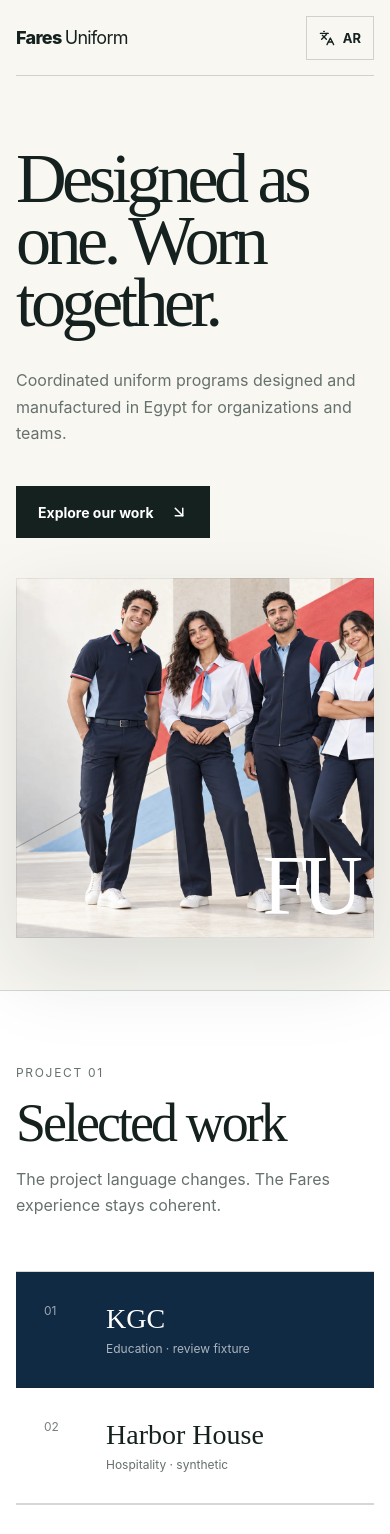
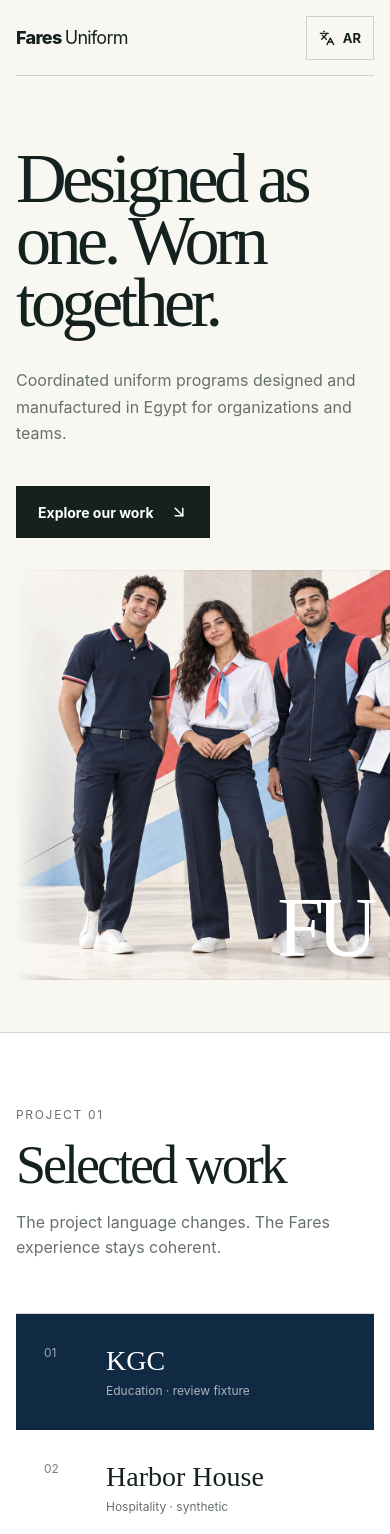
Before and after one commit to faresmohamed260/fares-uniform, a Next.js app in the folder prototype/public-site-motion/: page / in a window 390 px wide. Shown: the top 1534 px of the page. Built offline with nearby package versions, Linux system fonts and the light colour scheme.

Commit message:
style: strengthen editorial hero and garment depth

```diff
--- a/prototype/public-site-motion/app/globals.css
+++ b/prototype/public-site-motion/app/globals.css
@@ -23,15 +23,15 @@ button:focus-visible, a:focus-visible { outline: 3px solid var(--focus); outline
 .contact-link svg, footer svg { width: 15px; }
 .language-button { min-height: 44px; padding: 0 12px; border: 1px solid var(--line); background: transparent; cursor: pointer; }
 .language-button svg { width: 16px; }
-.hero { width: min(1440px, calc(100% - 64px)); min-height: 690px; margin: 0 auto; display: grid; grid-template-columns: minmax(0, .95fr) minmax(440px, 1.05fr); align-items: center; gap: 4vw; }
-.hero-copy { position: relative; z-index: 2; max-width: 700px; padding: 90px 0 110px; }
+.hero { width: min(1540px, calc(100% - 40px)); min-height: 760px; margin-inline: auto 0; display: grid; grid-template-columns: minmax(0, .76fr) minmax(560px, 1.24fr); align-items: center; gap: 2vw; }
+.hero-copy { position: relative; z-index: 3; max-width: 690px; padding: 90px 0 110px max(12px, calc((100vw - 1440px)/2)); }
 .hero h1 { margin: 0; max-width: 740px; font-family: var(--serif); font-size: clamp(64px, 7.4vw, 126px); font-weight: 400; line-height: .88; letter-spacing: -.065em; }
 .hero-copy > p { max-width: 600px; margin: 34px 0 0; color: var(--muted); font-size: 18px; line-height: 1.65; }
 .primary-action { margin-top: 40px; min-height: 52px; display: inline-flex; align-items: center; gap: 16px; padding: 0 22px; color: white; background: var(--ink); font-size: 14px; font-weight: 700; }
 .primary-action svg { width: 18px; }
-.hero-composition { position: relative; height: 580px; isolation: isolate; overflow: hidden; background: #edeae2; box-shadow: 0 30px 80px rgba(20,32,30,.13); }
-.hero-composition > img { object-fit: cover; object-position: 67% center; }
-.hero-composition::after { content: ""; position: absolute; inset: 0; box-shadow: inset 0 0 0 1px rgba(21,33,31,.08); pointer-events: none; }
+.hero-composition { position: relative; height: 680px; isolation: isolate; overflow: hidden; background: #edeae2; margin-inline-end: 0; -webkit-mask-image: linear-gradient(to right, transparent 0, rgba(0,0,0,.82) 10%, #000 20%); mask-image: linear-gradient(to right, transparent 0, rgba(0,0,0,.82) 10%, #000 20%); }
+.hero-composition > img { object-fit: cover; object-position: 62% center; transform: scale(1.04); }
+.hero-composition::after { content: ""; position: absolute; inset: 0; box-shadow: inset 0 0 0 1px rgba(21,33,31,.05); pointer-events: none; }
 .seam-line { position: absolute; z-index: 1; width: 145%; height: 1px; top: 48%; left: -24%; transform: rotate(-29deg); background: var(--ink); opacity: .32; }
 .hero-composition > span { position: absolute; right: 5%; bottom: 1%; z-index: 2; color: white; font-family: var(--serif); font-size: 84px; letter-spacing: -.08em; text-shadow: 0 2px 18px rgba(16,42,67,.2); }
 .work-section { padding: 110px max(32px, calc((100vw - 1440px)/2)); background: #fff; border-top: 1px solid var(--line); }
@@ -87,12 +87,13 @@ button:focus-visible, a:focus-visible { outline: 3px solid var(--focus); outline
 .garment-rig { position: relative; width: min(100%, 430px); height: 390px; margin: 8px auto 0; transform: scale(.9); transform-origin: center; }
 .rig-shadow { position: absolute; left: 21%; right: 21%; bottom: 12px; height: 30px; border-radius: 50%; background: rgba(20,30,28,.16); filter: blur(14px); }
 .garment-layer { position: absolute; inset: 44px 55px 34px; transform-origin: center; will-change: transform; }
-.garment-layer > span { position: absolute; display: block; background: var(--project-ink); box-shadow: inset 0 0 0 1px rgba(255,255,255,.12); }
+.garment-layer { filter: drop-shadow(0 9px 10px rgba(16,42,67,.12)); }
+.garment-layer > span { position: absolute; display: block; background: linear-gradient(135deg, color-mix(in srgb, var(--project-ink) 84%, white), var(--project-ink) 52%, color-mix(in srgb, var(--project-ink) 82%, black)); box-shadow: inset 1px 0 rgba(255,255,255,.2), inset -1px 0 rgba(0,0,0,.16); }
 .layer-body > span { inset: 40px 62px 15px; clip-path: polygon(18% 0,82% 0,100% 17%,90% 100%,10% 100%,0 17%); }
-.layer-panel > span { top: 80px; bottom: 24px; width: 42px; background: var(--project-accent); }
+.layer-panel > span { top: 80px; bottom: 24px; width: 42px; background: linear-gradient(110deg, color-mix(in srgb, var(--project-accent) 88%, white), var(--project-accent) 55%, color-mix(in srgb, var(--project-accent) 88%, black)); box-shadow: inset 1px 0 rgba(255,255,255,.28), inset -1px 0 rgba(0,0,0,.15); }
 .layer-panel-left > span { left: 72px; clip-path: polygon(0 8%,100% 0,74% 100%,10% 96%); }
 .layer-panel-right > span { right: 72px; clip-path: polygon(0 0,100% 8%,90% 96%,26% 100%); }
-.layer-sleeve > span { top: 62px; width: 88px; height: 150px; background: var(--project-ink); }
+.layer-sleeve > span { top: 62px; width: 88px; height: 150px; background: linear-gradient(145deg, color-mix(in srgb, var(--project-ink) 86%, white), var(--project-ink) 58%, color-mix(in srgb, var(--project-ink) 82%, black)); }
 .layer-sleeve-left > span { left: 5px; clip-path: polygon(58% 0,100% 18%,62% 100%,0 92%,18% 22%); }
 .layer-sleeve-right > span { right: 5px; clip-path: polygon(42% 0,82% 22%,100% 92%,38% 100%,0 18%); }
 .layer-collar > span { top: 27px; left: 50%; width: 96px; height: 58px; transform: translateX(-50%); background: var(--paper); border: 17px solid var(--project-ink); border-top: 0; clip-path: polygon(0 0,50% 42%,100% 0,78% 100%,22% 100%); }
@@ -126,11 +127,12 @@ footer strong { font-family: var(--serif); font-size: 38px; font-weight: 400; }
 footer a { display: inline-flex; align-items: center; gap: 9px; font-weight: 800; }
 footer span { grid-column: 1 / -1; color: var(--muted); font-size: 12px; }
 [dir="rtl"] .hero h1, [dir="rtl"] .section-intro h2, [dir="rtl"] .project-copy h3 { letter-spacing: 0; }
+[dir="rtl"] .hero-composition { -webkit-mask-image: linear-gradient(to left, transparent 0, rgba(0,0,0,.82) 10%, #000 20%); mask-image: linear-gradient(to left, transparent 0, rgba(0,0,0,.82) 10%, #000 20%); }
 [dir="rtl"] .project-stage::before { right: auto; left: -8%; transform: rotate(19deg); }
 [dir="rtl"] .approach-section span { transform: rotate(180deg); }
 @media (max-width: 1120px) {
-  .hero { grid-template-columns: 1fr .8fr; }
-  .hero-composition { height: 480px; }
+  .hero { grid-template-columns: .82fr 1.18fr; }
+  .hero-composition { height: 560px; }
   .project-stage { grid-template-columns: .8fr 1.2fr; }
   .inspection { grid-column: 1 / -1; }
   .layer-list { grid-column: 1 / -1; }
@@ -141,11 +143,12 @@ footer span { grid-column: 1 / -1; color: var(--muted); font-size: 12px; }
   .site-header nav > a:not(.contact-link) { display: none; }
   .contact-link { display: none; }
   .site-header nav { gap: 10px; }
-  .hero { width: calc(100% - 32px); min-height: auto; grid-template-columns: 1fr; }
-  .hero-copy { padding: 72px 0 24px; }
+  .hero { width: 100%; min-height: auto; grid-template-columns: 1fr; }
+  .hero-copy { padding: 72px 16px 24px; }
   .hero h1 { font-size: clamp(56px,18vw,82px); }
   .hero-copy > p { font-size: 16px; }
-  .hero-composition { height: 360px; margin-bottom: 52px; }
+  .hero-composition { height: 410px; margin: 0 0 52px 16px; -webkit-mask-image: linear-gradient(to right, transparent 0, #000 10%); mask-image: linear-gradient(to right, transparent 0, #000 10%); }
+  [dir="rtl"] .hero-composition { margin: 0 16px 52px 0; -webkit-mask-image: linear-gradient(to left, transparent 0, #000 10%); mask-image: linear-gradient(to left, transparent 0, #000 10%); }
   .work-section { padding: 74px 16px; }
   .section-intro { grid-template-columns: 1fr; gap: 18px; }
   .section-intro > span { order: -1; }
```
